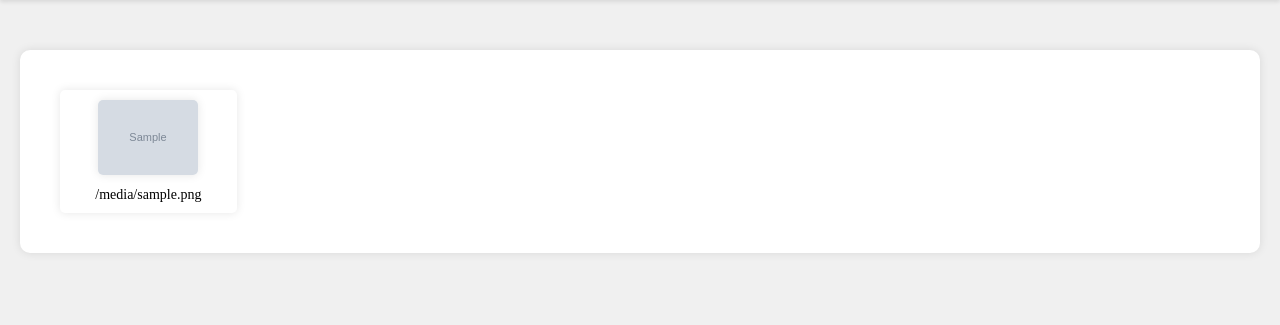
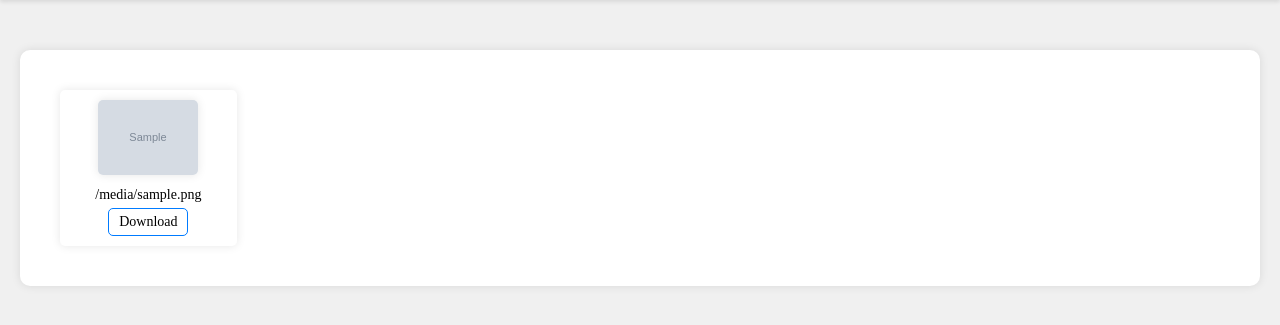
Before and after one commit to PeterQi1117/image_upload_app-1, a Flask app: template templates/view.html in a window 1280 px wide. Shown: the part 67-392 px from the top of the page. Run offline with Flask 3, Linux system fonts and the light colour scheme; the template is opened without the code that fills it: most values are stand-ins (such as "Sample title", 1, 10 or a date in 2020); grey boxes marked "Sample" are stand-in pictures.

Commit message:
Added download feature to the gallery

```diff
--- a/static/css/style.css
+++ b/static/css/style.css
@@ -206,3 +206,21 @@ a:hover {
 .hidden {
     display: none;
 }
+/* (existing styles) */
+
+.download-link {
+    display: inline-block;
+    margin-top: 5px;
+    padding: 5px 10px;
+    border: 1px solid #007bff;
+    border-radius: 5px;
+    color: #007bff;
+    text-decoration: none;
+    font-size: 14px;
+    cursor: pointer;
+}
+
+.download-link:hover {
+    background-color: #007bff;
+    color: #fff;
+}
--- a/templates/view.html
+++ b/templates/view.html
@@ -25,6 +25,8 @@
             <img src="/download/{{ file }}" alt="{{ file }}" class="gallery-img">
             <div class="gallery-info">
                 <a href="/download/{{ file }}">{{ file }}</a>
+                <br>
+                <a href="/download/{{ file }}" download class="download-link">Download</a>
             </div>
         </div>
         {% endfor %}
```
